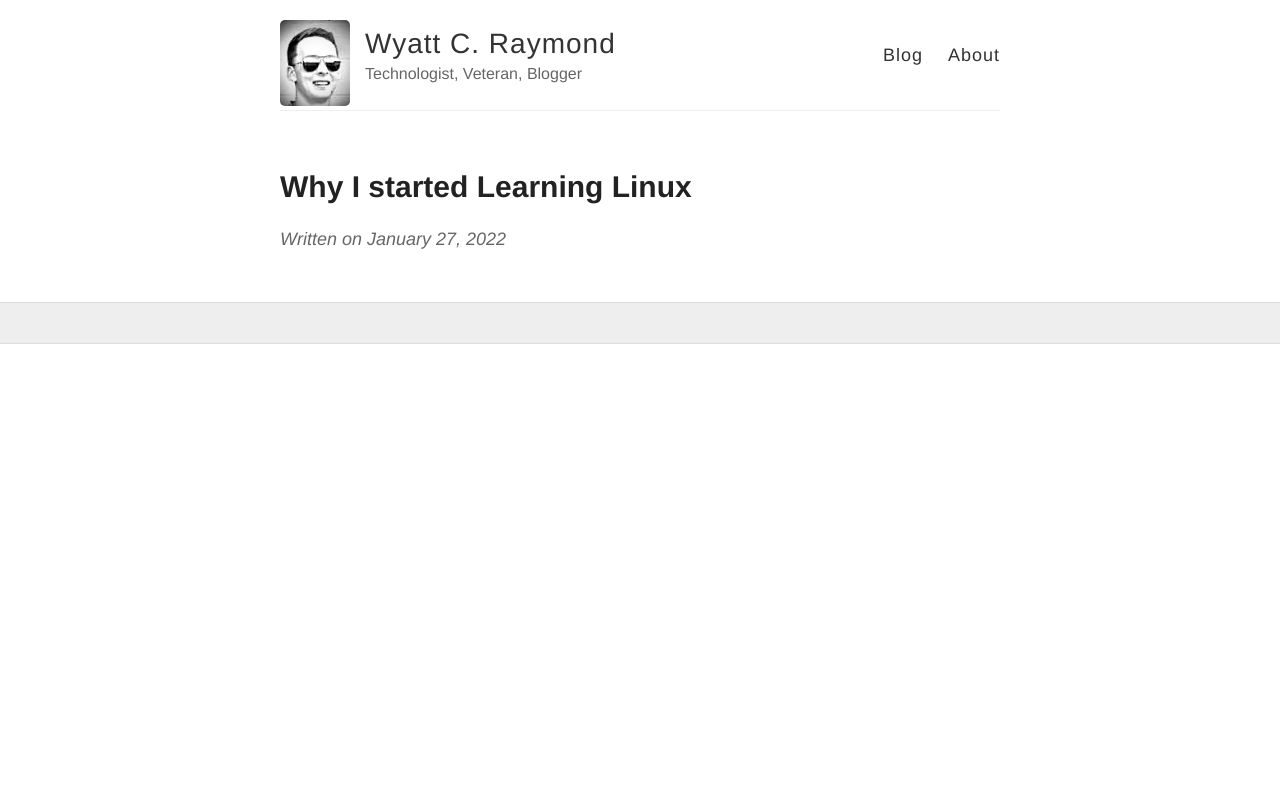
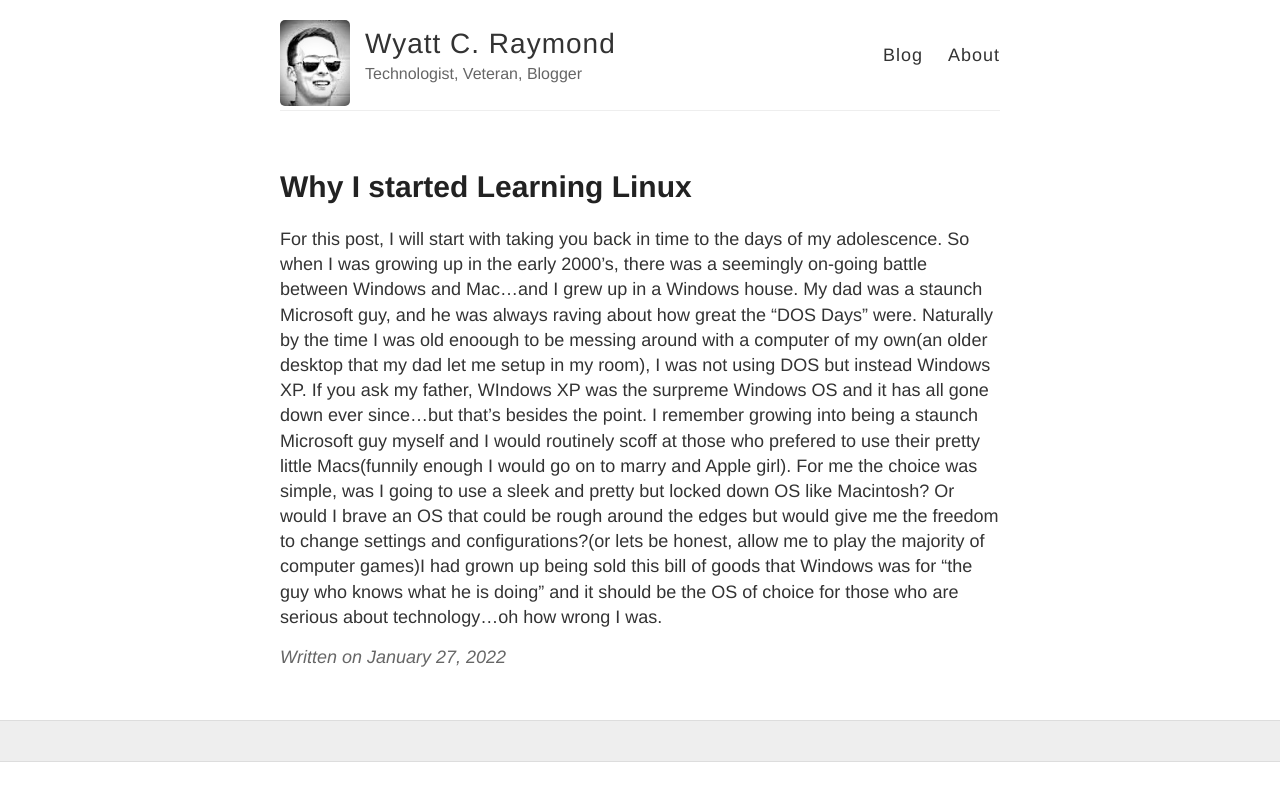
Before and after one commit to rockinraymond/wyattcraymond, a Jekyll site: the page built from _posts/2022-1-27-Why-I-Started-Learning-Linux.md, in a window 1280 px wide. Shown: the top 801 px of the page. Built offline with Jekyll 4.4.1, drawn with Linux system fonts in a browser that asks for light colours.

Commit message:
Update 2022-1-27-Why-I-Started-Learning-Linux.md

```diff
--- a/_posts/2022-1-27-Why-I-Started-Learning-Linux.md
+++ b/_posts/2022-1-27-Why-I-Started-Learning-Linux.md
@@ -3,3 +3,4 @@ layout: post
 title: Why I started Learning Linux
 published: true
 ---
+For this post, I will start with taking you back in time to the days of my adolescence. So when I was growing up in the early 2000's, there was a seemingly on-going battle between Windows and Mac...and I grew up in a Windows house. My dad was a staunch Microsoft guy, and he was always raving about how great the "DOS Days" were. Naturally by the time I was old enoough to be messing around with a computer of my own(an older desktop that my dad let me setup in my room), I was not using DOS but instead Windows XP. If you ask my father, WIndows XP was the surpreme Windows OS and it has all gone down ever since...but that's besides the point. I remember growing into being a staunch Microsoft guy myself and I would routinely scoff at those who prefered to use their pretty little Macs(funnily enough I would go on to marry and Apple girl). For me the choice was simple, was I going to use a sleek and pretty but locked down OS like Macintosh? Or would I brave an OS that could be rough around the edges but would give me the freedom to change settings and configurations?(or lets be honest, allow me to play the majority of computer games)I had grown up being sold this bill of goods that Windows was for "the guy who knows what he is doing" and it should be the OS of choice for those who are serious about technology...oh how wrong I was.
```
